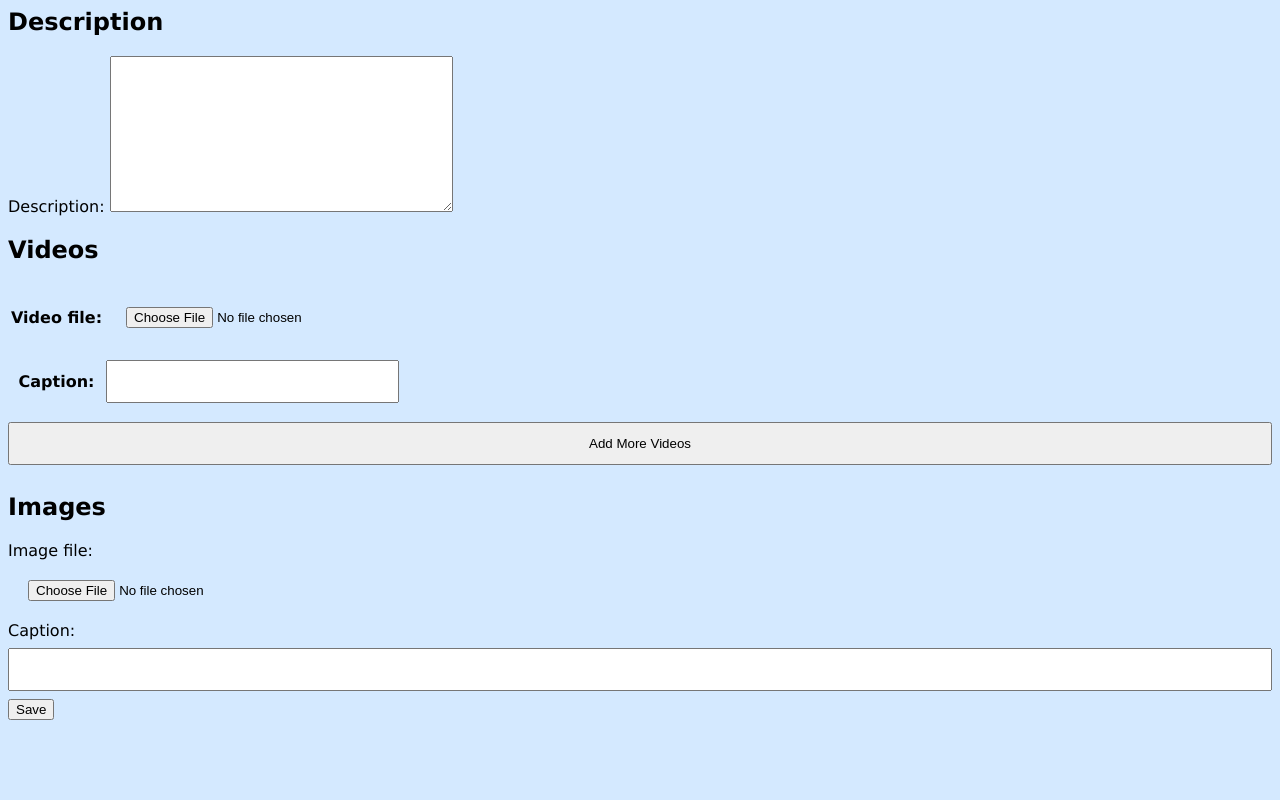
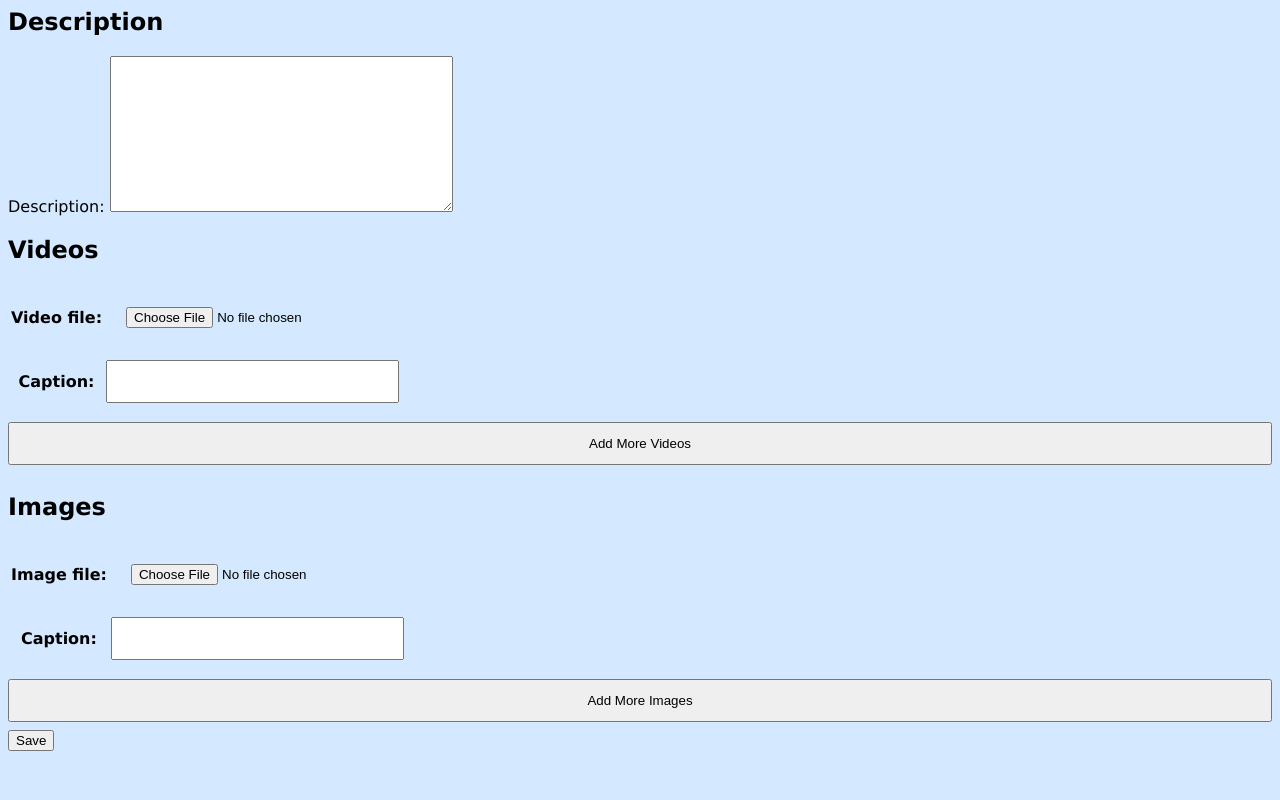
Before and after one commit to arnavthak/TrainingTracker, a Django app: page /tracker/add_training/add_workout/ in a window 1280 px wide. Run offline with Django 5.2, Linux system fonts and the light colour scheme.

Commit message:
Added the add more button functionality for images too.

```diff
--- a/templates/tracker/add_workout.html
+++ b/templates/tracker/add_workout.html
@@ -22,7 +22,7 @@
         {% endfor %}
     </div>
     <input type="button" value="Add More Videos" id="add_more_videos">
-    <div id="empty_form" style="display:none">
+    <div id="video_empty_form" style="display:none">
         <table class="no_error">
             {{ video_formset.empty_form.as_table }}
         </table>
@@ -30,16 +30,33 @@
     <script>
         $('#add_more_videos').click(function() {
             var form_idx = $('#id_videos-TOTAL_FORMS').val();
-            $('#video_form_set').append($('#empty_form').html().replace(/__prefix__/g, form_idx));
+            $('#video_form_set').append($('#video_empty_form').html().replace(/__prefix__/g, form_idx));
             $('#id_videos-TOTAL_FORMS').val(parseInt(form_idx) + 1);
         });
     </script>
 
     <h2>Images</h2>
     {{ image_formset.management_form }}
-    {% for form in image_formset %}
-        {{ form.as_table }}
-    {% endfor %}
+    <div id="image_form_set">
+        {% for form in image_formset %}
+            <table class="no_error">
+                {{ form.as_table }}
+            </table>
+        {% endfor %}
+    </div>
+    <input type="button" value="Add More Images" id="add_more_images">
+    <div id="image_empty_form" style="display:none">
+        <table class="no_error">
+            {{ image_formset.empty_form.as_table }}
+        </table>
+    </div>
+    <script>
+        $('#add_more_images').click(function() {
+            var form_idx = $('#id_images-TOTAL_FORMS').val();
+            $('#image_form_set').append($('#image_empty_form').html().replace(/__prefix__/g, form_idx));
+            $('#id_images-TOTAL_FORMS').val(parseInt(form_idx) + 1);
+        });
+    </script>
 
     <button type="submit">Save</button>
 </form>
--- a/tracker/views.py
+++ b/tracker/views.py
@@ -39,7 +39,7 @@ def add_workout(request):
             workout.save()
 
             videos = video_formset.save(commit=False)
-            #print(videos)
+            print(videos)
             for vid in videos:
                 vid.workout = workout
                 vid.created_by = request.user
@@ -47,6 +47,7 @@ def add_workout(request):
             video_formset.save_m2m()
 
             images = image_formset.save(commit=False)
+            print(images)
             for image in images:
                 image.workout = workout
                 image.created_by = request.user
```
